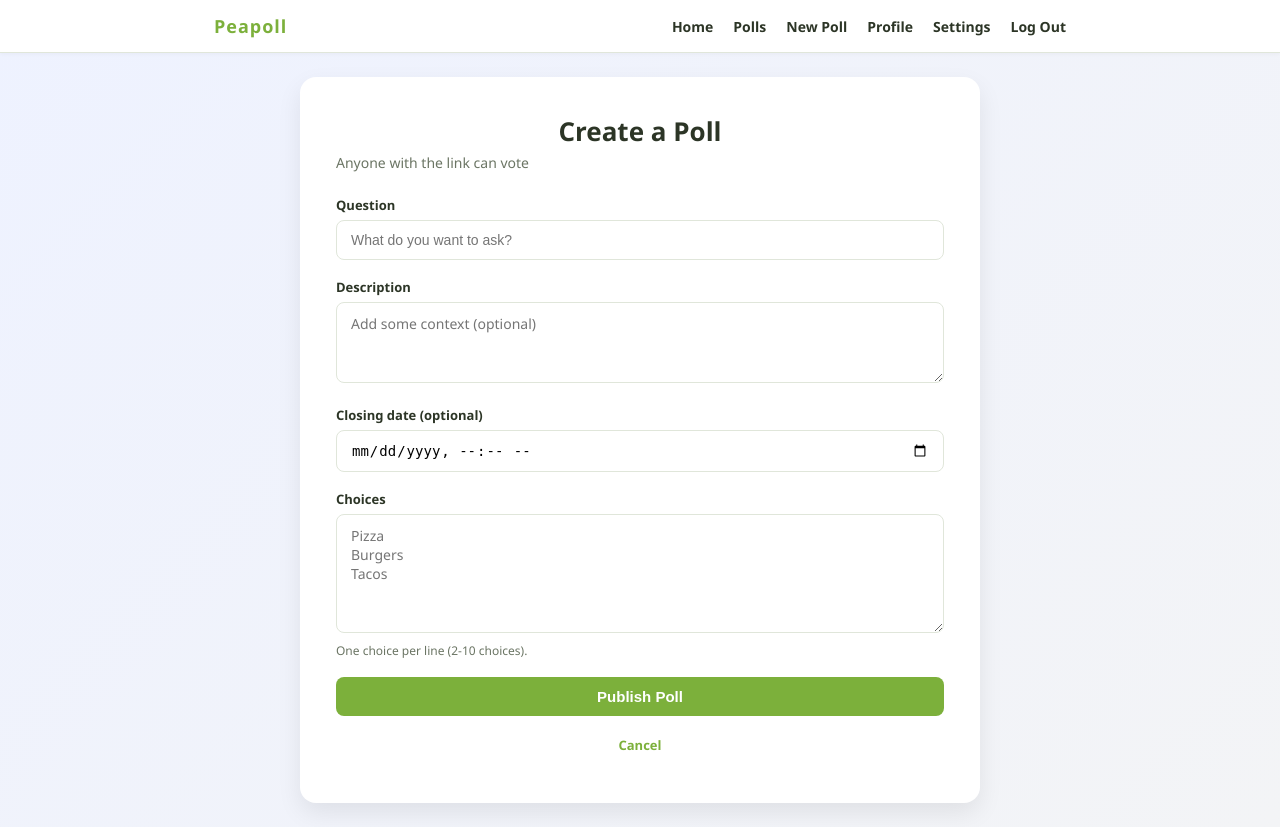
After one commit to Lenicon/peapoll, a Django app: page /polls/new/ in a window 1280 px wide. The commit adds this page. Run offline with Django 5.2, Linux system fonts and the light colour scheme; the visitor is signed in with stand-in values (Sample User, id 1).

Commit message:
Implement create poll form with choice validation

```diff
--- /dev/null
+++ b/peapoll/polls/forms.py
@@ -0,0 +1,78 @@
+from django import forms
+from django.db import transaction
+from django.utils import timezone
+
+from .models import Choice, Poll
+
+MIN_CHOICES = 2
+MAX_CHOICES = 10
+
+
+class PollForm(forms.ModelForm):
+    """
+    Create-a-poll form. Choices are typed one per line in a single textarea,
+    which keeps the page simple and works without JavaScript.
+    """
+    choices_text = forms.CharField(
+        label='Choices',
+        help_text=f'One choice per line ({MIN_CHOICES}-{MAX_CHOICES} choices).',
+        widget=forms.Textarea(attrs={
+            'class': 'form-control',
+            'rows': 5,
+            'placeholder': 'Pizza\nBurgers\nTacos',
+        }),
+    )
+
+    class Meta:
+        model = Poll
+        fields = ['question', 'description', 'closes_at']
+        labels = {'closes_at': 'Closing date (optional)'}
+        widgets = {
+            'question': forms.TextInput(attrs={
+                'class': 'form-control',
+                'placeholder': 'What do you want to ask?',
+            }),
+            'description': forms.Textarea(attrs={
+                'class': 'form-control',
+                'rows': 3,
+                'placeholder': 'Add some context (optional)',
+            }),
+            'closes_at': forms.DateTimeInput(
+                attrs={'class': 'form-control', 'type': 'datetime-local'},
+                format='%Y-%m-%dT%H:%M',
+            ),
+        }
+
+    def __init__(self, *args, **kwargs):
+        super().__init__(*args, **kwargs)
+        self.fields['closes_at'].input_formats = ['%Y-%m-%dT%H:%M', '%Y-%m-%d %H:%M:%S']
+
+    def clean_closes_at(self):
+        closes_at = self.cleaned_data.get('closes_at')
+        if closes_at and closes_at <= timezone.now():
+            raise forms.ValidationError('The closing date must be in the future.')
+        return closes_at
+
+    def clean_choices_text(self):
+        lines = [line.strip() for line in self.cleaned_data['choices_text'].splitlines()]
+        lines = [line for line in lines if line]
+
+        if len(lines) < MIN_CHOICES:
+            raise forms.ValidationError(f'Please enter at least {MIN_CHOICES} choices.')
+        if len(lines) > MAX_CHOICES:
+            raise forms.ValidationError(f'You can add at most {MAX_CHOICES} choices.')
+        if any(len(line) > 100 for line in lines):
+            raise forms.ValidationError('Each choice must be 100 characters or fewer.')
+        if len({line.lower() for line in lines}) != len(lines):
+            raise forms.ValidationError('Choices must be different from each other.')
+        return lines
+
+    @transaction.atomic
+    def save(self, owner):
+        poll = super().save(commit=False)
+        poll.owner = owner
+        poll.save()
+        Choice.objects.bulk_create(
+            Choice(poll=poll, text=text) for text in self.cleaned_data['choices_text']
+        )
+        return poll
--- a/peapoll/polls/urls.py
+++ b/peapoll/polls/urls.py
@@ -6,5 +6,6 @@ app_name = 'polls'
 
 urlpatterns = [
     path('', views.poll_list, name='list'),
+    path('new/', views.poll_create, name='create'),
     path('<int:pk>/', views.poll_detail, name='detail'),
 ]
--- a/peapoll/polls/views.py
+++ b/peapoll/polls/views.py
@@ -1,7 +1,10 @@
+from django.contrib import messages
+from django.contrib.auth.decorators import login_required
 from django.core.paginator import Paginator
 from django.db.models import Count, Q
-from django.shortcuts import get_object_or_404, render
+from django.shortcuts import get_object_or_404, redirect, render
 
+from .forms import PollForm
 from .models import Poll
 
 
@@ -36,3 +39,14 @@ def poll_detail(request, pk):
         'poll': poll,
         'choices': poll.choices.all(),
     })
+
+
+@login_required
+def poll_create(request):
+    """Create a new public poll (registered users only)."""
+    form = PollForm(request.POST or None)
+    if request.method == 'POST' and form.is_valid():
+        poll = form.save(owner=request.user)
+        messages.success(request, 'Your poll is live!')
+        return redirect(poll)
+    return render(request, 'polls/poll_form.html', {'form': form})
--- a/peapoll/static/css/style.css
+++ b/peapoll/static/css/style.css
@@ -410,3 +410,18 @@ body {
     margin-bottom: 8px;
     font-size: 14px;
 }
+
+.btn-inline {
+    width: auto;
+}
+
+.help-text {
+    color: var(--muted);
+    font-size: 12px;
+    margin-top: 4px;
+}
+
+textarea.form-control {
+    font-family: inherit;
+    resize: vertical;
+}
--- a/peapoll/templates/base.html
+++ b/peapoll/templates/base.html
@@ -15,6 +15,7 @@
                 <a href="{% url 'home:home' %}">Home</a>
                 <a href="{% url 'polls:list' %}">Polls</a>
                 {% if user.is_authenticated %}
+                <a href="{% url 'polls:create' %}">New Poll</a>
                 <a href="{% url 'accounts:profile' %}">Profile</a>
                 <a href="{% url 'accounts:settings' %}">Settings</a>
                 <a href="{% url 'accounts:logout' %}">Log Out</a>
--- /dev/null
+++ b/peapoll/templates/polls/poll_form.html
@@ -0,0 +1,24 @@
+{% extends "base.html" %}
+{% block title %}Create Poll | Peapoll{% endblock %}
+
+{% block content %}
+<div class="wide-card">
+    <h1 class="auth-title">Create a Poll</h1>
+    <p class="auth-subtitle">Anyone with the link can vote</p>
+
+    <form method="post" novalidate>
+        {% csrf_token %}
+        {% for field in form %}
+        <div class="form-group">
+            <label for="{{ field.id_for_label }}">{{ field.label }}</label>
+            {{ field }}
+            {% if field.help_text %}<div class="help-text">{{ field.help_text }}</div>{% endif %}
+            {% if field.errors %}<div class="field-error">{{ field.errors|striptags }}</div>{% endif %}
+        </div>
+        {% endfor %}
+        <button type="submit" class="btn btn-primary">Publish Poll</button>
+    </form>
+
+    <p class="auth-footer"><a href="{% url 'polls:list' %}">Cancel</a></p>
+</div>
+{% endblock %}
--- a/peapoll/templates/polls/poll_list.html
+++ b/peapoll/templates/polls/poll_list.html
@@ -11,6 +11,8 @@
             <div class="alert alert-{{ message.tags }}">{{ message }}</div>
         {% endfor %}
     {% endif %}
+
+    <p><a href="{% url 'polls:create' %}" class="btn btn-primary btn-inline">+ Create a poll</a></p>
 
     <form method="get" class="poll-toolbar">
         <input type="text" name="q" value="{{ query }}" class="form-control" placeholder="Search polls...">
```
